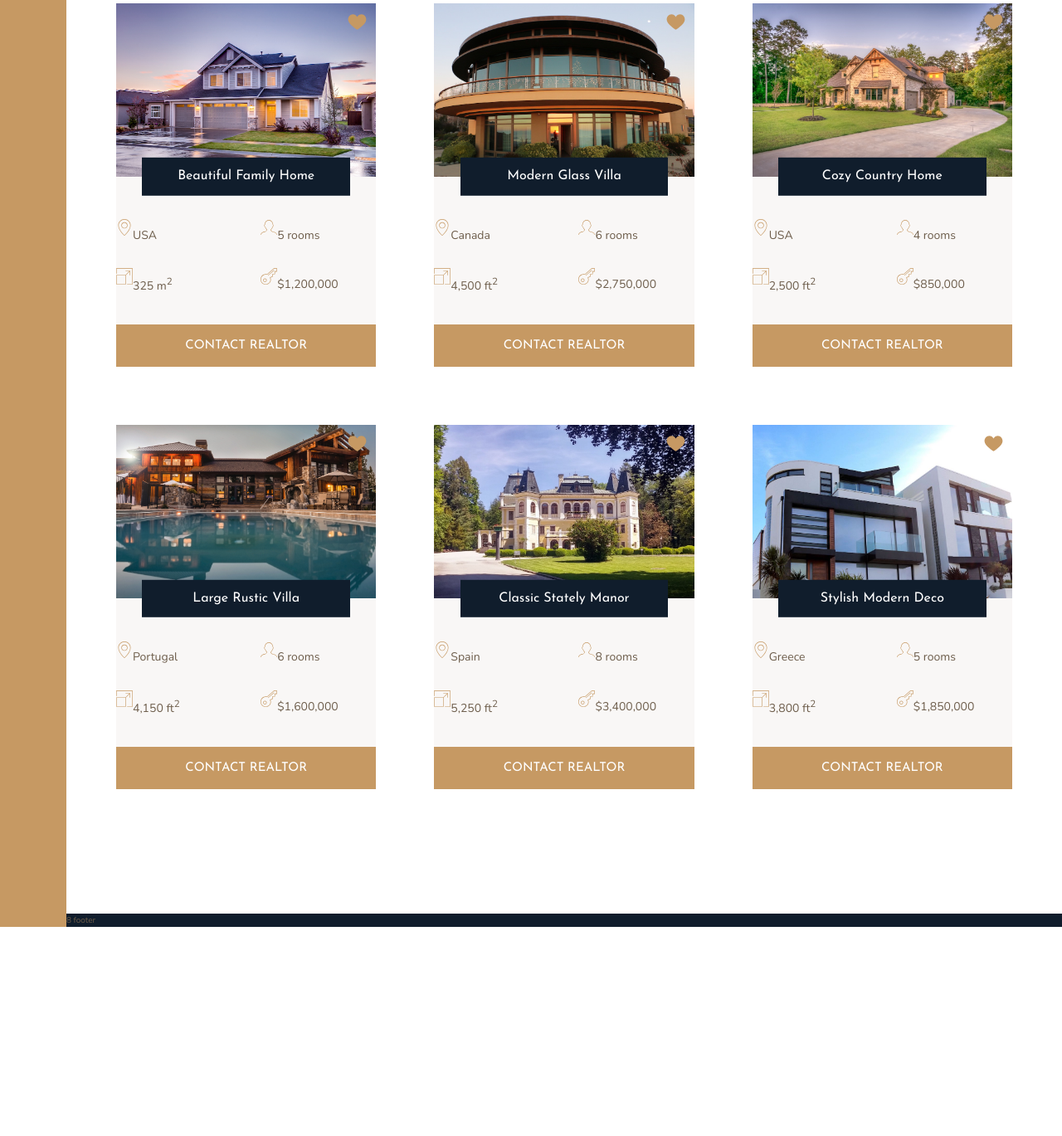
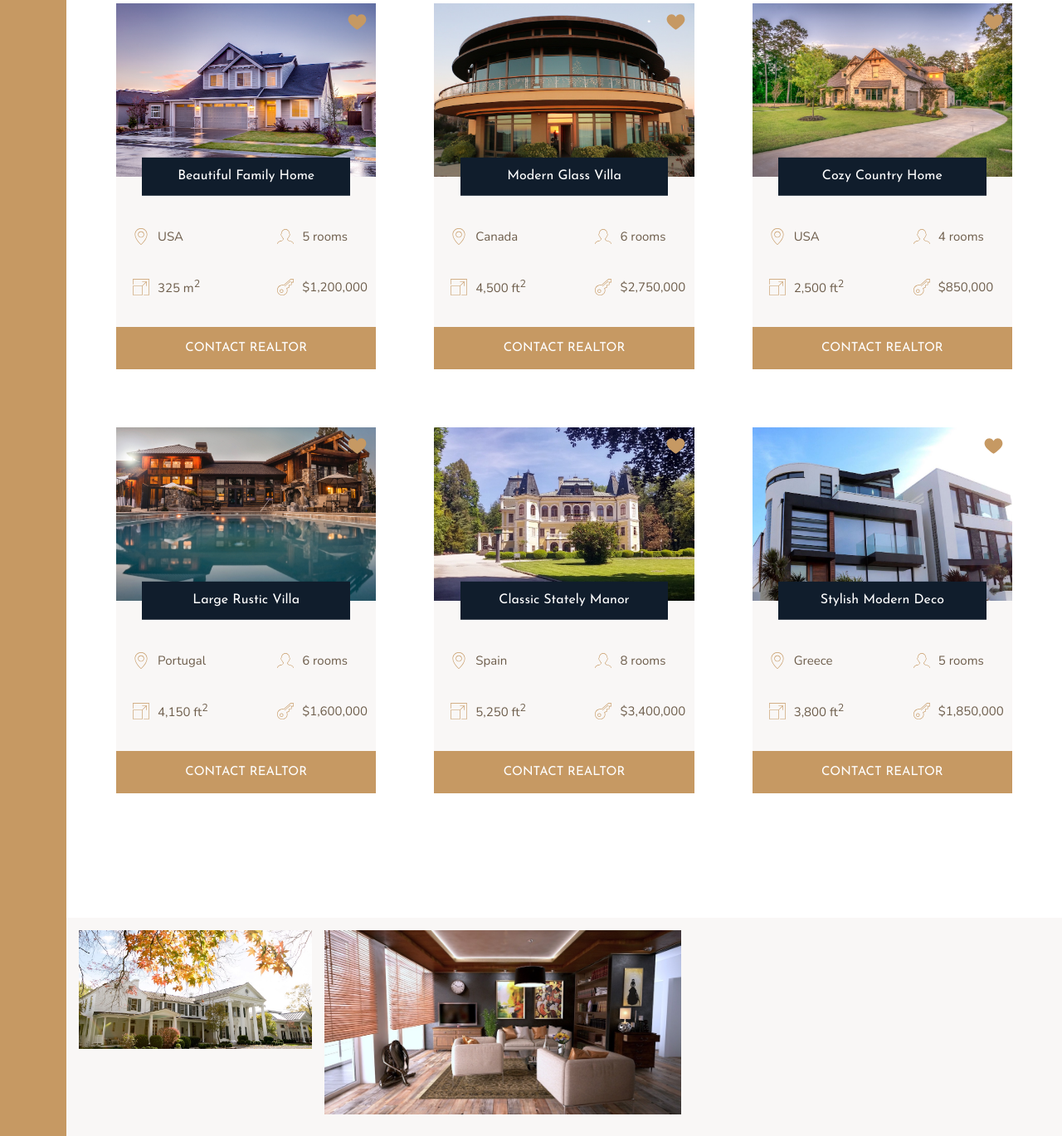
Before and after one commit to tomkent321/nexter, a website: page index.html in a window 1280 px wide. Shown: the part 2051-3420 px from the top of the page at 83% size. Before the commit the page ends 3168 px from the top, so only its background shows below. Drawn offline with nearby package versions, Linux system fonts and the light colour scheme.

Commit message:
complete homes section layout gallery

```diff
--- a/index.html
+++ b/index.html
@@ -48,7 +48,9 @@
         <svg class="feature__icon">
           <use xlink:href="img/sprite.svg#icon-trophy"></use>
         </svg>
-        <h4 class="heading-4 heading-4--dark">Only the world's best properties</h4>
+        <h4 class="heading-4 heading-4--dark">
+          Only the world's best properties
+        </h4>
         <p class="feature__text">
           Lorem ipsum dolor sit amet consectetur adipisicing elit. In, sequi.
         </p>
@@ -59,7 +61,8 @@
         </svg>
         <h4 class="heading-4 heading-4--dark">All homes in top locations</h4>
         <p class="feature__text">
-          Molestias dolores, nisi deserunt ipsum numquam eligendi culpa, officiis id. Obcaecati similique qui cum.
+          Molestias dolores, nisi deserunt ipsum numquam eligendi culpa,
+          officiis id. Obcaecati similique qui cum.
         </p>
       </div>
       <div class="feature">
@@ -68,7 +71,9 @@
         </svg>
         <h4 class="heading-4 heading-4--dark">New home in one week</h4>
         <p class="feature__text">
-           Expedita suscipit maxime voluptatem nisi possimus, quidem eos sit natus labore deleniti nesciunt, dolorum porro officiis, facere laudantium.
+          Expedita suscipit maxime voluptatem nisi possimus, quidem eos sit
+          natus labore deleniti nesciunt, dolorum porro officiis, facere
+          laudantium.
         </p>
       </div>
       <div class="feature">
@@ -77,7 +82,9 @@
         </svg>
         <h4 class="heading-4 heading-4--dark">Top 1% realtors</h4>
         <p class="feature__text">
-           Alias consequatur amet eaque molestias maxime labore eveniet commodi voluptatibus culpa a rem ut dignissimos inventore dolore accusantium distinctio, et quas sequi officia obcaecati.
+          Alias consequatur amet eaque molestias maxime labore eveniet commodi
+          voluptatibus culpa a rem ut dignissimos inventore dolore accusantium
+          distinctio, et quas sequi officia obcaecati.
         </p>
       </div>
       <div class="feature">
@@ -86,243 +93,256 @@
         </svg>
         <h4 class="heading-4 heading-4--dark ">Secure payments on Nexter</h4>
         <p class="feature__text">
-          Magnam culpa dicta, voluptatem quasi officia exercitationem sapiente consequatur! Repudiandae ad beatae, a, ratione pariatur neque, labore dolor saepe blanditiis necessitatibus magni est!
+          Magnam culpa dicta, voluptatem quasi officia exercitationem sapiente
+          consequatur! Repudiandae ad beatae, a, ratione pariatur neque, labore
+          dolor saepe blanditiis necessitatibus magni est!
         </p>
       </div>
     </section>
 
     <div class="story__pictures">
-        <img src="img/story-1.jpeg" alt="people picture" class="story__img--1">
-        <img src="img/story-2.jpeg" alt="picture of house" class="story__img--2">
+      <img src="img/story-1.jpeg" alt="people picture" class="story__img--1" />
+      <img
+        src="img/story-2.jpeg"
+        alt="picture of house"
+        class="story__img--2"
+      />
     </div>
 
     <div class="story__content">
       <h3 class="heading-3 mb-2 ">Happy Customers</h3>
-        <h2 class="heading-2 heading-2--dark mb-3">&ldquo;The best decision of our lives&rdquo;</h2>
-        <p class="story__text">Lorem, ipsum dolor sit amet consectetur adipisicing elit. Architecto sint autem doloremque esse! Architecto assumenda saepe et sed voluptatibus.
-
+      <h2 class="heading-2 heading-2--dark mb-3">
+        &ldquo;The best decision of our lives&rdquo;
+      </h2>
+      <p class="story__text">
+        Lorem, ipsum dolor sit amet consectetur adipisicing elit. Architecto
+        sint autem doloremque esse! Architecto assumenda saepe et sed
+        voluptatibus.
       </p>
       <button class="btn">Find your own home</button>
     </div>
 
     <section class="homes">
       <div class="home">
-            <img src="img/house-1.jpeg" alt="house 1" class="home__img">
-                    <svg class="home__like">>
+        <img src="img/house-1.jpeg" alt="house 1" class="home__img" />
+        <svg class="home__like">
+          >
           <use xlink:href="img/sprite.svg#icon-heart-full"></use>
         </svg>
 
         <h5 class="home__name">Beautiful Family Home</h5>
         <div class="home__location">
-                    <svg class="feature__icon">
+          <svg>
             <use xlink:href="img/sprite.svg#icon-map-pin"></use>
           </svg>
           <p>USA</p>
         </div>
         <div class="home__rooms">
-                    <svg class="feature__icon">
+          <svg>
             <use xlink:href="img/sprite.svg#icon-profile-male"></use>
           </svg>
           <p>5 rooms</p>
         </div>
         <div class="home__area">
-                    <svg class="feature__icon">
+          <svg>
             <use xlink:href="img/sprite.svg#icon-expand"></use>
           </svg>
           <p>325 m<sup>2</sup></p>
         </div>
         <div class="home__price">
-                    <svg class="feature__icon">
+          <svg>
             <use xlink:href="img/sprite.svg#icon-key"></use>
           </svg>
           <p>$1,200,000</p>
         </div>
 
+        <button class="btn  home__btn">Contact realtor</button>
+      </div>
+
+      <div class="home">
+        <img src="img/house-2.jpeg" alt="house 2" class="home__img" />
+        <svg class="home__like">
+          >
+          <use xlink:href="img/sprite.svg#icon-heart-full"></use>
+        </svg>
+        <h5 class="home__name">Modern Glass Villa</h5>
+        <div class="home__location">
+          <svg>
+            <use xlink:href="img/sprite.svg#icon-map-pin"></use>
+          </svg>
+          <p>Canada</p>
+        </div>
+        <div class="home__rooms">
+          <svg>
+            <use xlink:href="img/sprite.svg#icon-profile-male"></use>
+          </svg>
+          <p>6 rooms</p>
+        </div>
+        <div class="home__area">
+          <svg>
+            <use xlink:href="img/sprite.svg#icon-expand"></use>
+          </svg>
+          <p>4,500 ft<sup>2</sup></p>
+        </div>
+        <div class="home__price">
+          <svg>
+            <use xlink:href="img/sprite.svg#icon-key"></use>
+          </svg>
+          <p>$2,750,000</p>
+        </div>
 
         <button class="btn  home__btn">Contact realtor</button>
       </div>
 
       <div class="home">
-                <img src="img/house-2.jpeg" alt="house 2" class="home__img">
-                <svg class="home__like">>
+        <img src="img/house-3.jpeg" alt="house 3" class="home__img" />
+        <svg class="home__like">
+          >
           <use xlink:href="img/sprite.svg#icon-heart-full"></use>
         </svg>
-                <h5 class="home__name">Modern Glass Villa</h5>
+        <h5 class="home__name">Cozy Country Home</h5>
         <div class="home__location">
-                        <svg class="feature__icon">
+          <svg>
             <use xlink:href="img/sprite.svg#icon-map-pin"></use>
           </svg>
-                              <p>Canada</p>
+          <p>USA</p>
         </div>
         <div class="home__rooms">
-                        <svg class="feature__icon">
+          <svg>
+            <use xlink:href="img/sprite.svg#icon-profile-male"></use>
+          </svg>
+          <p>4 rooms</p>
+        </div>
+        <div class="home__area">
+          <svg>
+            <use xlink:href="img/sprite.svg#icon-expand"></use>
+          </svg>
+          <p>2,500 ft<sup>2</sup></p>
+        </div>
+        <div class="home__price">
+          <svg>
+            <use xlink:href="img/sprite.svg#icon-key"></use>
+          </svg>
+          <p>$850,000</p>
+        </div>
+
+        <button class="btn  home__btn">Contact realtor</button>
+      </div>
+
+      <div class="home">
+        <img src="img/house-4.jpeg" alt="house 4" class="home__img" />
+        <svg class="home__like">
+          >
+          <use xlink:href="img/sprite.svg#icon-heart-full"></use>
+        </svg>
+        <h5 class="home__name">Large Rustic Villa</h5>
+        <div class="home__location">
+          <svg>
+            <use xlink:href="img/sprite.svg#icon-map-pin"></use>
+          </svg>
+          <p>Portugal</p>
+        </div>
+        <div class="home__rooms">
+          <svg>
             <use xlink:href="img/sprite.svg#icon-profile-male"></use>
           </svg>
           <p>6 rooms</p>
         </div>
         <div class="home__area">
-                        <svg class="feature__icon">
-                                <use xlink:href="img/sprite.svg#icon-expand"></use>
-                              </svg>
-                              <p>4,500 ft<sup>2</sup></p>
-                </div>
-                <div class="home__price">
-                        <svg class="feature__icon">
-                                <use xlink:href="img/sprite.svg#icon-key"></use>
-                              </svg>
-                              <p>$2,750,000</p>
-                </div>
-
-
-                      <button class="btn  home__btn">Contact realtor</button>
-            </div>
-
-            <div class="home">
-                    <img src="img/house-3.jpeg" alt="house 3" class="home__img">
-                    <svg class="home__like">>
-                            <use xlink:href="img/sprite.svg#icon-heart-full"></use>
-                          </svg>
-                    <h5 class="home__name">Cozy Country Home</h5>
-                    <div class="home__location">
-                            <svg class="feature__icon">
-                                    <use xlink:href="img/sprite.svg#icon-map-pin"></use>
-                                  </svg>
-                                  <p>USA</p>
-                    </div>
-                    <div class="home__rooms">
-                            <svg class="feature__icon">
-                                    <use xlink:href="img/sprite.svg#icon-profile-male"></use>
-                                  </svg>
-                                  <p>4 rooms</p>
-                    </div>
-                    <div class="home__area">
-                            <svg class="feature__icon">
-                                    <use xlink:href="img/sprite.svg#icon-expand"></use>
-                                  </svg>
-                                  <p>2,500 ft<sup>2</sup></p>
-                    </div>
-                    <div class="home__price">
-                            <svg class="feature__icon">
-                                    <use xlink:href="img/sprite.svg#icon-key"></use>
-                                  </svg>
-                                  <p>$850,000</p>
-                    </div>
-
-
-                          <button class="btn  home__btn">Contact realtor</button>
-                </div>
-
-                <div class="home">
-                        <img src="img/house-4.jpeg" alt="house 4" class="home__img">
-                        <svg class="home__like">>
-                                <use xlink:href="img/sprite.svg#icon-heart-full"></use>
-                              </svg>
-                        <h5 class="home__name">Large Rustic Villa</h5>
-                        <div class="home__location">
-                                <svg class="feature__icon">
-                                        <use xlink:href="img/sprite.svg#icon-map-pin"></use>
-                                      </svg>
-                                      <p>Portugal</p>
-                        </div>
-                        <div class="home__rooms">
-                                <svg class="feature__icon">
-                                        <use xlink:href="img/sprite.svg#icon-profile-male"></use>
-                                      </svg>
-                                      <p>6 rooms</p>
-                        </div>
-                        <div class="home__area">
-                                <svg class="feature__icon">
+          <svg>
             <use xlink:href="img/sprite.svg#icon-expand"></use>
           </svg>
           <p>4,150 ft<sup>2</sup></p>
         </div>
         <div class="home__price">
-                                <svg class="feature__icon">
+          <svg>
             <use xlink:href="img/sprite.svg#icon-key"></use>
           </svg>
           <p>$1,600,000</p>
         </div>
 
-
         <button class="btn home__btn">Contact realtor</button>
       </div>
 
-
       <div class="home">
-                            <img src="img/house-5.jpeg" alt="house 5" class="home__img">
-                            <svg class="home__like">>
+        <img src="img/house-5.jpeg" alt="house 5" class="home__img" />
+        <svg class="home__like">
+          >
           <use xlink:href="img/sprite.svg#icon-heart-full"></use>
         </svg>
         <h5 class="home__name">Classic Stately Manor</h5>
         <div class="home__location">
-                                    <svg class="feature__icon">
+          <svg>
             <use xlink:href="img/sprite.svg#icon-map-pin"></use>
           </svg>
           <p>Spain</p>
         </div>
         <div class="home__rooms">
-                                    <svg class="feature__icon" >
+          <svg>
             <use xlink:href="img/sprite.svg#icon-profile-male"></use>
           </svg>
           <p>8 rooms</p>
         </div>
         <div class="home__area">
-                                    <svg class="feature__icon">
+          <svg>
             <use xlink:href="img/sprite.svg#icon-expand"></use>
           </svg>
           <p>5,250 ft<sup>2</sup></p>
         </div>
         <div class="home__price">
-                                    <svg class="feature__icon">
+          <svg>
             <use xlink:href="img/sprite.svg#icon-key"></use>
           </svg>
           <p>$3,400,000</p>
         </div>
 
-
         <button class="btn home__btn">Contact realtor</button>
       </div>
 
-
       <div class="home">
-                                <img src="img/house-6.jpeg" alt="house 6" class="home__img">
-                                <svg class="home__like">>
+        <img src="img/house-6.jpeg" alt="house 6" class="home__img" />
+        <svg class="home__like">
+          >
           <use xlink:href="img/sprite.svg#icon-heart-full"></use>
         </svg>
         <h5 class="home__name">Stylish Modern Deco</h5>
         <div class="home__location">
-                                        <svg class="feature__icon">
+          <svg>
             <use xlink:href="img/sprite.svg#icon-map-pin"></use>
           </svg>
           <p>Greece</p>
         </div>
         <div class="home__rooms">
-                                        <svg class="feature__icon">
+          <svg>
             <use xlink:href="img/sprite.svg#icon-profile-male"></use>
           </svg>
           <p>5 rooms</p>
         </div>
         <div class="home__area">
-                                        <svg class="feature__icon">
+          <svg>
             <use xlink:href="img/sprite.svg#icon-expand"></use>
           </svg>
           <p>3,800 ft<sup>2</sup></p>
         </div>
         <div class="home__price">
-                                        <svg class="feature__icon">
+          <svg>
             <use xlink:href="img/sprite.svg#icon-key"></use>
           </svg>
           <p>$1,850,000</p>
         </div>
 
-
         <button class="btn home__btn">Contact realtor</button>
       </div>
-
     </section>
 
     <section class="gallery">
+        <figure class="gallery__item gallery__item--1">
+            <img src="img/gal-1.jpeg" alt="Gallery image 1" class="gallery__img">
+        </figure>
 
+        <figure  class="gallery__item gallery__item--2">
+            <img src="img/gal-2.jpeg" alt="Gallery image 2" class="gallery__img">
+        </figure>
     </section>
 
     <footer class="footer">8 footer</footer>
--- a/sass/_gallery.scss
+++ b/sass/_gallery.scss
@@ -1,4 +1,28 @@
 .gallery {
-  background-color: $color-grey-dark-1;
+  background-color: $color-grey-light-1;
   grid-column: full-start / full-end;
+
+  display: grid;
+  grid-template-columns: repeat(8, 1fr);
+  grid-template-rows: repeat(7, 5vw);
+  grid-gap: 1.5rem;
+  padding: 1.5rem;
+
+  &__item {
+    &--1 {
+      grid-row: 1 / span 2;
+      grid-column: 1 / span 2;
+    }
+    &--2 {
+      grid-row: 1 / span 3;
+      grid-column: 3 / span 3;
+    }
+  }
+
+  &__img {
+    width: 100%;
+    height: 100%;
+    object-fit: cover;
+    display: block;
+  }
 }
--- a/sass/_homes.scss
+++ b/sass/_homes.scss
@@ -62,16 +62,18 @@
   &__price {
     display: flex;
     align-items: center;
+    font-size: 1.5rem;
+    margin-left: 2rem;
 
     svg {
       fill: $color-primary;
 
       height: 2rem;
       width: 2rem;
+
+      margin-right: 1rem;
     }
-    p {
-      font-size: 1.4rem;
-    }
+
   }
 
   &__location,
```
Also changed, not shown: css/main.css. Lines whose indentation alone changed are shown as unchanged.
